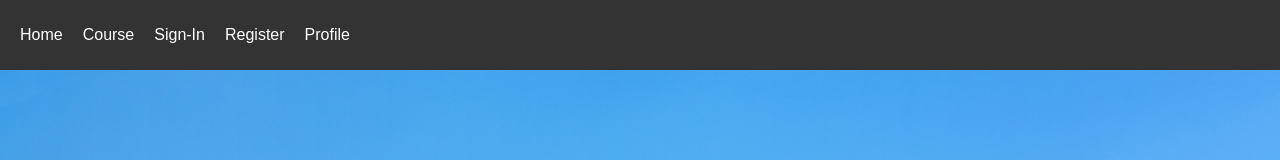
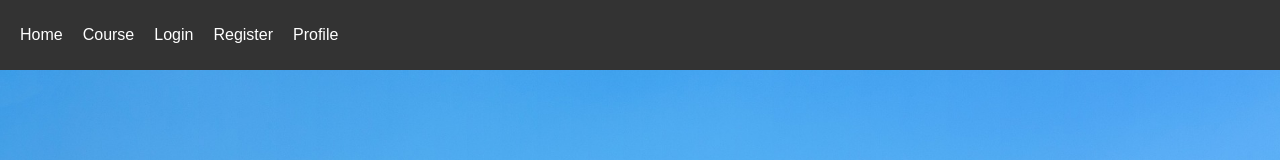
Before and after one commit to WSU-4110/LearningManagementSystem, a React (Create React App) app in the folder frontend/: page /signin in a window 1280 px wide. Shown: the top 160 px of the page. Built offline with nearby package versions, Linux system fonts and the light colour scheme.

Commit message:
renamed everything from signin to login

```diff
--- a/frontend/src/App.js
+++ b/frontend/src/App.js
@@ -5,7 +5,7 @@
 import Navbar from './components/navbar.component';
 import Dashboard from './components/dashboard.component';
 import Course from './components/course.component';
-import Signin from './components/signin.component';
+import Login from './components/login.component';
 import Assignment from './components/assignment.component';
 import Register from './components/register.component';
 import ProfilePage from './components/profilePage.component';
@@ -17,7 +17,7 @@
       <Routes>
         <Route path = '/' element={<Dashboard/>} />
         <Route path = '/course/:id' element={<Course/>} />
-        <Route path = '/signin' element={<Signin/>} />
+        <Route path = '/signin' element={<Login/>} />
         <Route path = '/register' element={<Register/>} />
         <Route path = '/dashboard/:id' element={<Dashboard/>} />
         <Route path = '/assignment/:id' element={<Assignment/>} />
--- a/frontend/src/components/signin.component.js
+++ b/frontend/src/components/login.component.js
@@ -1,7 +1,7 @@
 import '../css/Signin.css';
 import React, { useState } from 'react';
 import axios from 'axios';
-export default function Signin() {
+export default function Login() {
     //const navigate = useNavigate();
     const [email, setEmail] = useState('');
     const [password, setPassword] = useState('');
--- a/frontend/src/components/navbar.component.js
+++ b/frontend/src/components/navbar.component.js
@@ -14,7 +14,7 @@
                         <Link to="/course">Course</Link>
                     </li>
                     <li>
-                        <Link to="/signin">Sign-In</Link>
+                        <Link to="/signin">Login</Link>
                     </li>
                     <li>
                         <Link to="/register">Register</Link>
```
